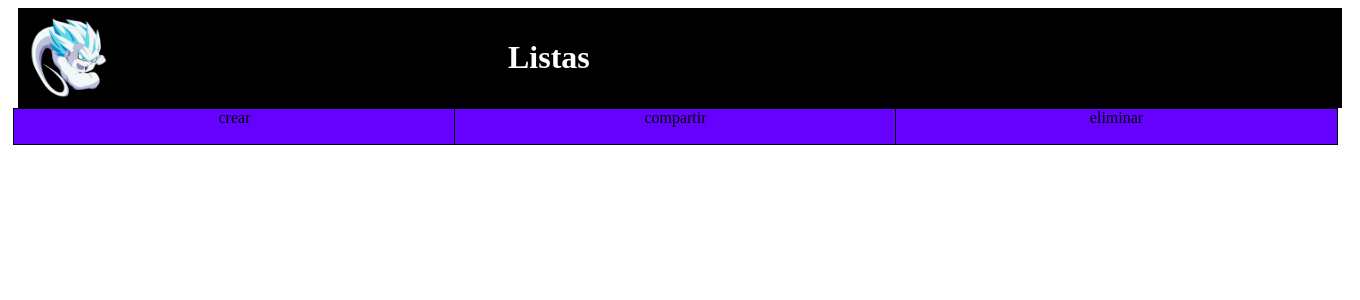
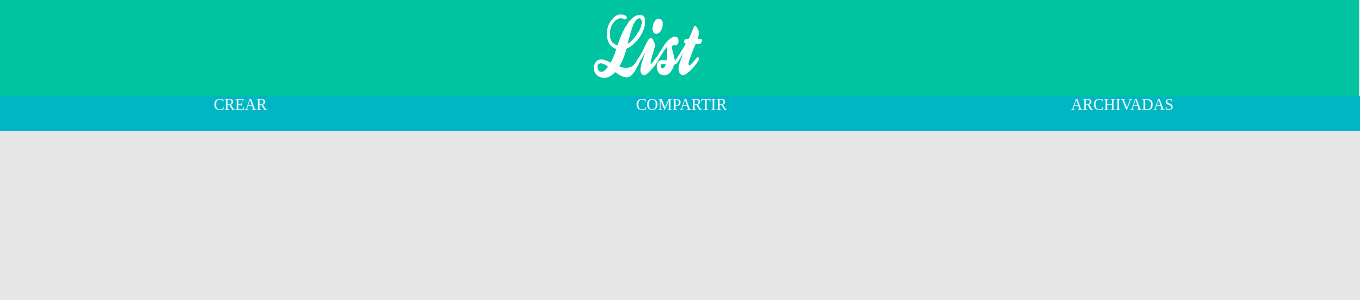
Before and after one commit to AADdev/Lista, a PHP site: page /principal.php in a window 1360 px wide. Shown: the top 300 px of the page. Run offline with PHP 8.4, Linux system fonts and the light colour scheme; a user stored in the database is signed in; data that the repository does not hold is empty; some libraries are stand-ins or nearby versions.

Commit message:
casi listo

```diff
--- a/css/stilo.css
+++ b/css/stilo.css
@@ -1,18 +1,23 @@
 #banner{
-		background-color: black;
+		background-color:#00C39F ;
 		height: 100px;
-		width: 1324px;
-		margin: auto;
+		width: 102%;
+		margin-left:-20px;
+		margin-top:-12px;
+	/*	margin: auto;*/
 	}
 	#logo{
-		background-image: url("../imagenes/Gotenks.png");
-		width: 80px;
+		background-image: url("../imagenes/List.png");
+		width: 120px;
 		height: 80px;
-		background-size: 80px 80px;
+		background-size: 120px 80px;
 		float: left;
 		margin-top: 10px;
 		margin-left: 10px;
+
+		margin-left:600px;
 	}
+
 	#bannerletras{
 		float: left;
 		margin-top: 10px;
@@ -22,11 +27,11 @@
 	#nav {
 
 		height: 80px;
-		width: 1324px;
+		width: 102%;
 		margin: auto;
 		position:absolute;
   		z-index:1;
-  		margin-left: 5px;
+  		margin-left: -8px;
 
 	}
 
@@ -39,6 +44,9 @@
 		margin-top: 35px;
 
 	}
+	body{
+		background-color:#E6E6E6;
+	}
 
 	img {
 		float: left;
@@ -48,18 +56,20 @@
 
 	ol{
        display:none;
-       width: 250px;
+       width: 100%;
        margin-top: 0px;
        margin-left: 0px;
         }
 
     li{
-      background-color: #9F81F7;
+      background-color: #00B6C3;
       list-style: none;
-      width: 441px;
+      width: 100%;
       height: 35px;
       margin-left: -40px;
       text-align: center;
+      color:white;
+
 
      }
 	 ul{
@@ -71,10 +81,10 @@
 	 }
 
  		#linea1, #linea2, #linea3 {
- 			background-color: #6600FF;
-        width: 441px;
+ 		background-color: #00B6C3;
+        width: 109%;
         margin-left: 0px;
-        border: 1px solid black;
+
          }
 
 legend {
--- a/php/registro.php
+++ b/php/registro.php
@@ -11,6 +11,8 @@ if ($pass == $pass2) {
 	mysql_query("INSERT INTO Usuarios (Usuario, Nombre, pass) VALUES ('$user','$name','$pass')");
 echo'<a href="https://listaphp-deivakov.c9.io"><button type="button">Volver atras</button></a>';
 echo "bienvenido ".$name;
+	header("Location: ../index.html");
+
 }
 else{
 
--- a/principal.php
+++ b/principal.php
@@ -2,15 +2,19 @@
 	<head>
 
 		<?php session_start(); ?>
-		<title>LISTAS</title>
+		<title>Lista</title>
 		<meta charset="utf-8"/>
 		<script src="lib/jquery-1.11.3.min.js"></script>
 		<script src="lib/jquery.validate.min.js"></script>
 
 		<link rel="StyleSheet" href="css/stilo.css" type="text/css">
+		<link rel="icon" type="image/png" href="imagenes/List2.png" />
 		<script type="text/javascript">
 
+
+
 $(document).ready(function() {
+
 	 $("#linea1").click(function(){
         $("#crearlista").slideToggle("linear");
          $("#sub2").fadeOut('slow/400/fast');
@@ -18,7 +22,7 @@ $(document).ready(function() {
 
     });
 	 $("#linea2").click(function(){
-        $("#sub2").slideToggle("linear");
+        $("#compartirlista").slideToggle("linear");
          $("#sub1").fadeOut('slow/400/fast');
           $("#sub3").fadeOut('slow/400/fast');
     });
@@ -26,29 +30,6 @@ $(document).ready(function() {
         $("#sub3").slideToggle("linear");
          $("#sub1").fadeOut('slow/400/fast');
           $("#sub2").fadeOut('slow/400/fast');
-    });
-
-	  $("#clientes").click(function(){
-	  	 $("#instratamiento").fadeOut(0);
-	  	 $("#insdentista").fadeOut(0);
-	   $("#inscliente").fadeIn("linear");
-	    $("#sub1").fadeOut("linear");
-
-    });
-
-
-  $("#tratamientos").click(function(){
-  	$("#inscliente").fadeOut(0);
- 	$("#insdentista").fadeOut(0);
-	   $("#instratamiento").fadeIn("linear");
-	    $("#sub1").fadeOut("linear");
-    });
-  $("#dentista").click(function(){
-  	$("#inscliente").fadeOut(0);
-  	$("#instratamiento").fadeOut(0);
-	   $("#insdentista").fadeIn("linear");
-	    $("#sub1").fadeOut("linear");
-	     $("#sub2").fadeOut("linear");
     });
 
 });
@@ -60,21 +41,21 @@ $(document).ready(function() {
 		<div id="banner">
 			<div id="logo"></div>
 			<div id="bannerletras">
-				<h1>Listas</h1>
+				<h1></h1></h1>
 			</div>
 		</div><!--banner-->
 
 		<div id="nav">
 
 	<ul>
-		<li id="linea1">crear</li>
+		<li id="linea1">CREAR</li>
 	</ul>
 	<ul>
-		<li id="linea2">compartir</li>
+		<li id="linea2">COMPARTIR</li>
 
 	</ul>
 	<ul>
-		<li id="linea3">eliminar</li>
+		<li  id="linea3">ARCHIVADAS</li>
 		</ul>
 
 	</div><!--nav-->
@@ -92,9 +73,17 @@ $(document).ready(function() {
 		<br/>
 		<input type="text" name="task5" placeholder="task5"/>
 		<br/>
-		<input type="submit" value="Submit"/>
+		<input type="submit"  class='btn' value="Submit"/>
 	</form>
 
+		<form hidden id="compartirlista" method="post" action="php/compartir.php">
+		<h2>Compartir</h2>
+		<input type="text" name="nombrelista" placeholder="Nombre de la Lista"/>
+		<br/>
+		<input type="text" name="usuarioc" placeholder="¿Con quien la quieres compartir?"/>
+		<br/>
+		<input type="submit" class='btn' value="Submit"/>
+	</form>
 	<?php
 	$user = $_SESSION['Usuario'];
 	$iduser = $_SESSION['id_usuario'];
@@ -114,11 +103,11 @@ $(document).ready(function() {
 
 		while ($row = mysql_fetch_array($result)) {
 				echo "<div class='CSSTableGenerator'>";
-			    echo "<table border='1' class='Tlistas'>";
+			    echo "<table border='0' class='Tlistas'>";
 			    echo "<tr>";
     			echo "<form action='php/borrarl.php' method='post'>";
     			echo "<input type='text' value='$row[0]' name='idl' hidden>";
-			    echo "<th>".$row[1]."</th><th><input type='submit' value='borrar'></th>";
+			    echo "<th>".$row[1]."</th><th><input type='submit' value='borrar' class='btn'></th>";
 			    echo "</form>";
 			    echo "</tr>";
 			    $result2 = mysql_query("SELECT * FROM tarea WHERE id_lista= '$row[0]' and archivada = 0", $conexion);
@@ -127,7 +116,7 @@ $(document).ready(function() {
     			    echo "<tr>";
     			    echo "<form action='php/borrart.php' method='post'>";
     			    echo "<input type='text' value='$row2[0]' name='idt' hidden>";
-    			    echo "<td>Tarea Nº".$X.": ".$row2[1]."</td><td><input type='submit' value='archivar'></td>";
+    			    echo "<td>Tarea Nº".$X.": ".$row2[1]."</td><td><input class='btn' type='submit' value='archivar'></td>";
     			    echo "</form>";
     			    echo "</tr>";
     			    $X++;
```
Also changed, not shown: other parts of css/stilo.css (+41 -3 lines), css/estilo.css (+57 -2 lines), index.html (+28 -5 lines), php/compartir.php (added, +37 -0 lines), imagenes/List.png (added), imagenes/List2.png (added), 1 other file.
